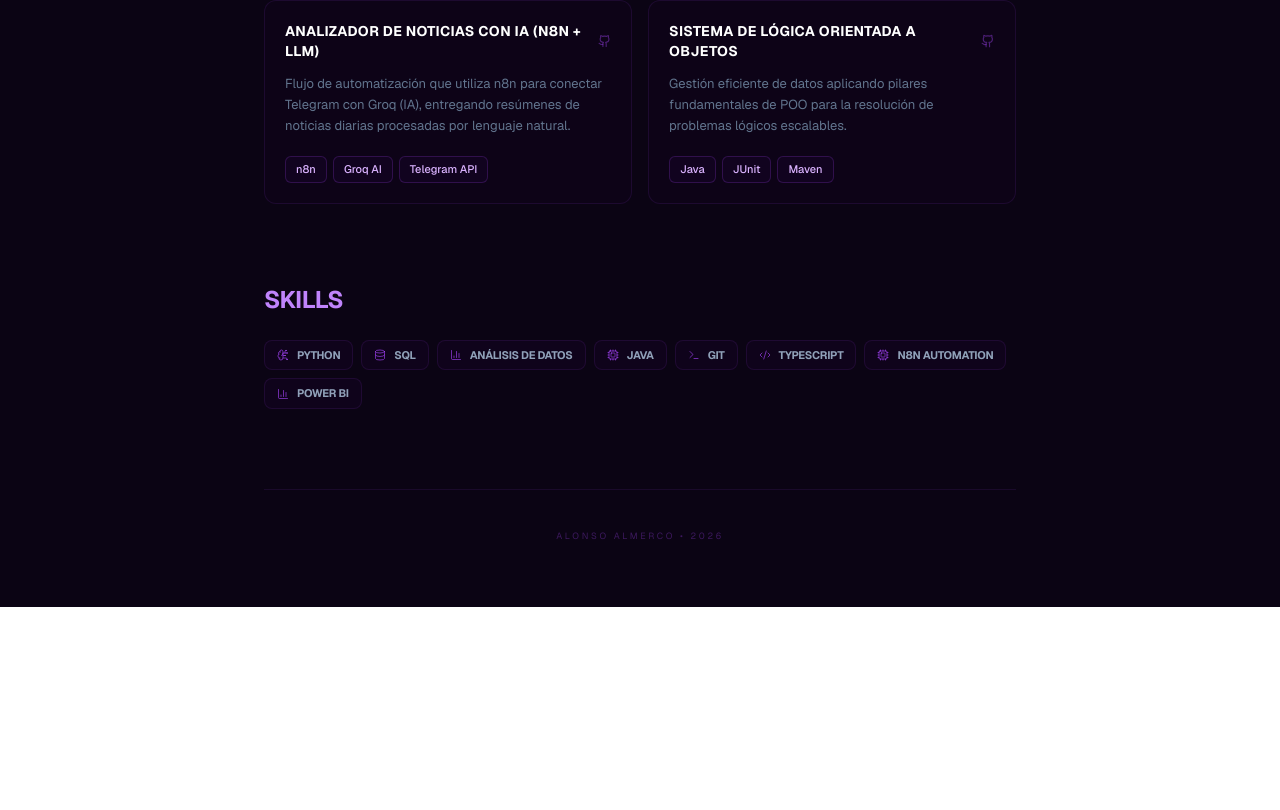
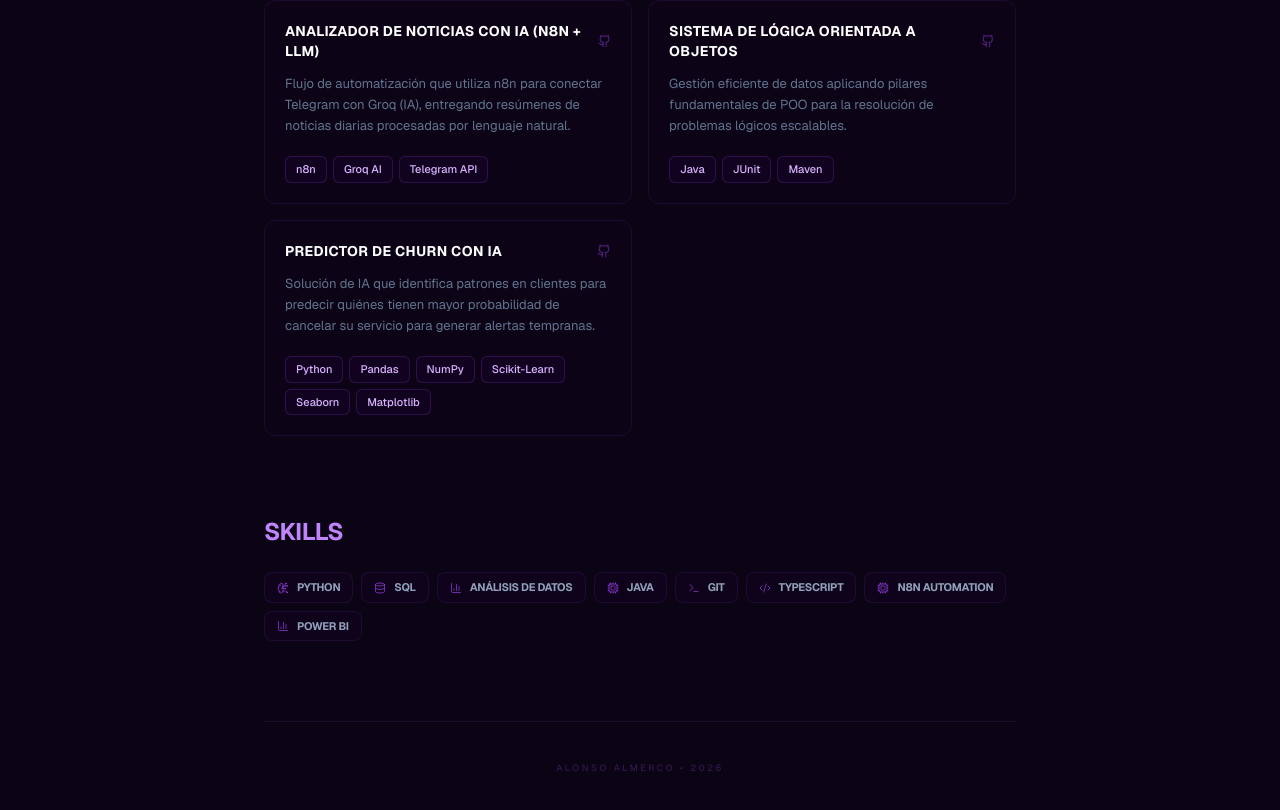
Before and after one commit to alonsolmz/mi-portafolio-lmz, a Next.js app: page / in a window 1280 px wide. Shown: the part 1046-1856 px from the top of the page. Before the commit the page ends 1653 px from the top, so only its background shows below. Built offline with nearby package versions, Linux system fonts and the light colour scheme.

Commit message:
proyecto panda

```diff
--- a/app/page.tsx
+++ b/app/page.tsx
@@ -41,6 +41,12 @@ const DATA = {
       link: "https://github.com/alonsolmz/java-opp-core",
       desc: "Gestión eficiente de datos aplicando pilares fundamentales de POO para la resolución de problemas lógicos escalables.",
       tech: ["Java", "JUnit","Maven"]
+    },
+    {
+      titulo: "Predictor de Churn con IA",
+      link: "https://github.com/alonsolmz/customer-churn-prediction",
+      desc: "Solución de IA que identifica patrones en clientes para predecir quiénes tienen mayor probabilidad de cancelar su servicio para generar alertas tempranas.",
+      tech: ["Python", "Pandas","NumPy","Scikit-Learn","Seaborn", "Matplotlib"]
     }
   ],
   certificaciones: [
```
